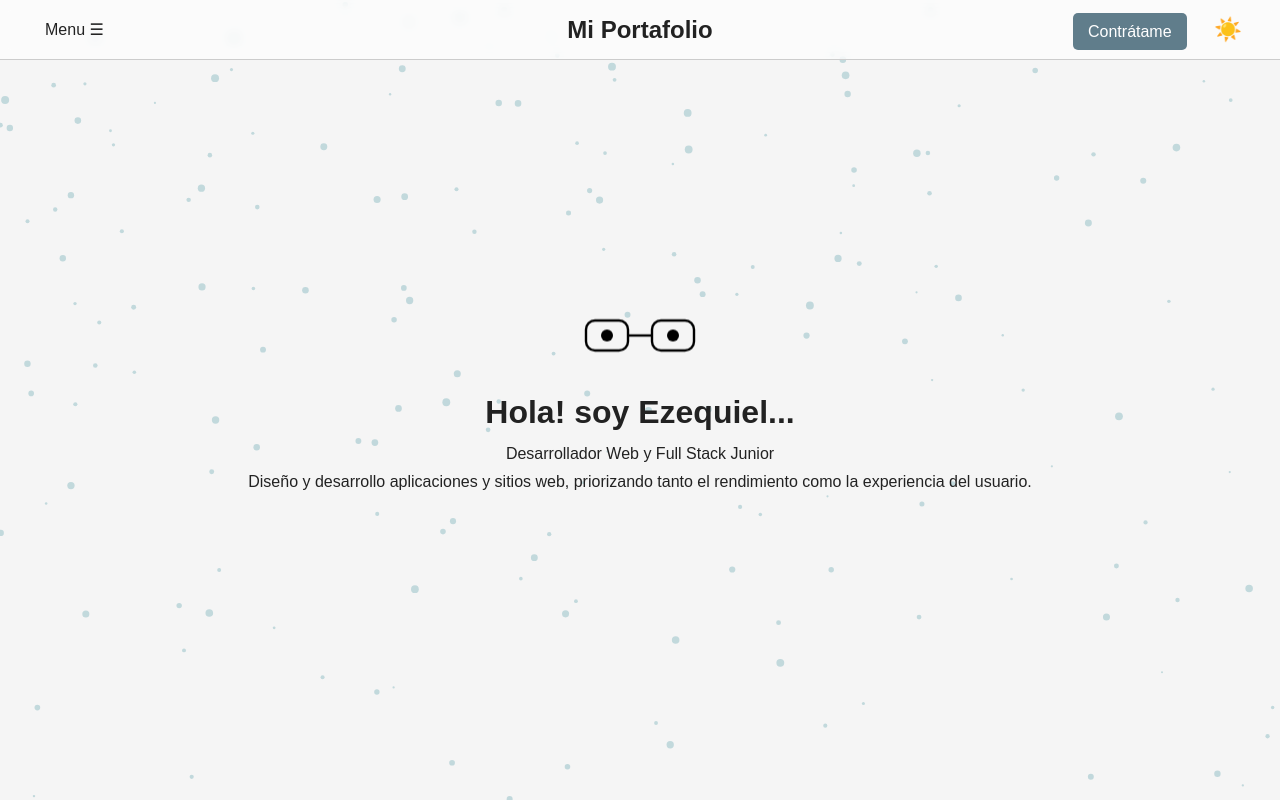
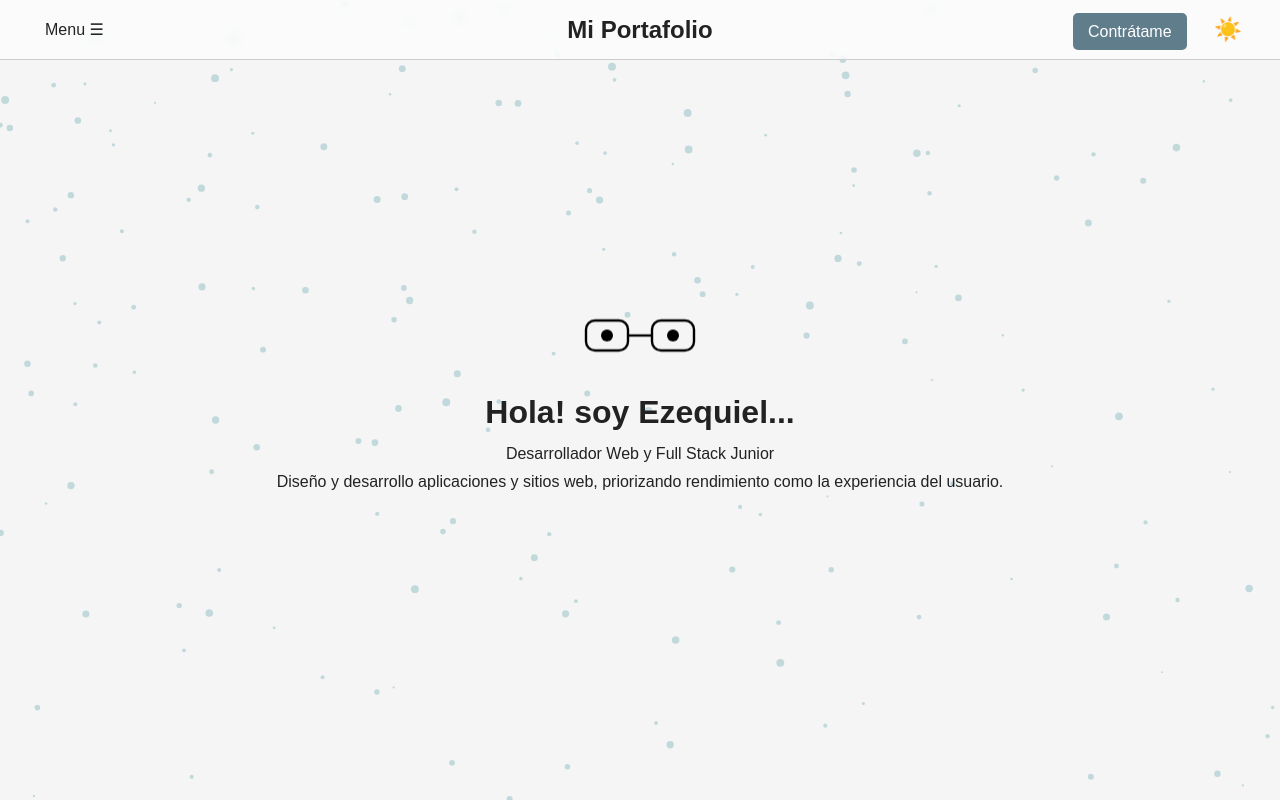
Before and after one commit to canoezequiel7k-sys/portafolioCano, a plain HTML site: page index.html in a window 1280 px wide. Drawn offline with Linux system fonts and the light colour scheme.

Commit message:
Update index.html
text inicio

```diff
--- a/index.html
+++ b/index.html
@@ -70,7 +70,7 @@
 
         <h2 class="typewriter" id="typewriter-text"></h2>
         <p class="fade-text delay2">Desarrollador Web y Full Stack Junior</p>
-        <p class="fade-text delay3">Diseño y desarrollo aplicaciones y sitios web, priorizando tanto el rendimiento como la experiencia del usuario.</p>
+        <p class="fade-text delay3">Diseño y desarrollo aplicaciones y sitios web, priorizando rendimiento como la experiencia del usuario.</p>
       </div>
     </section>
 
```
